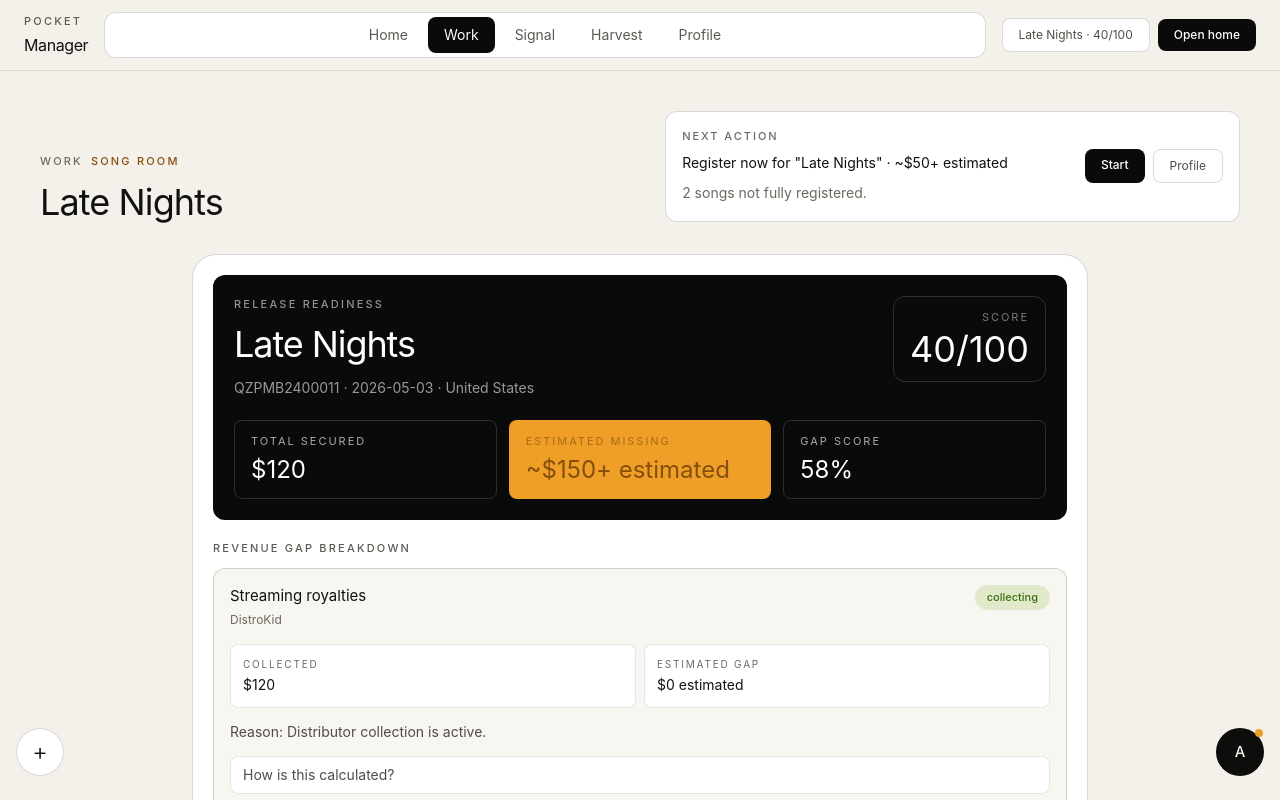
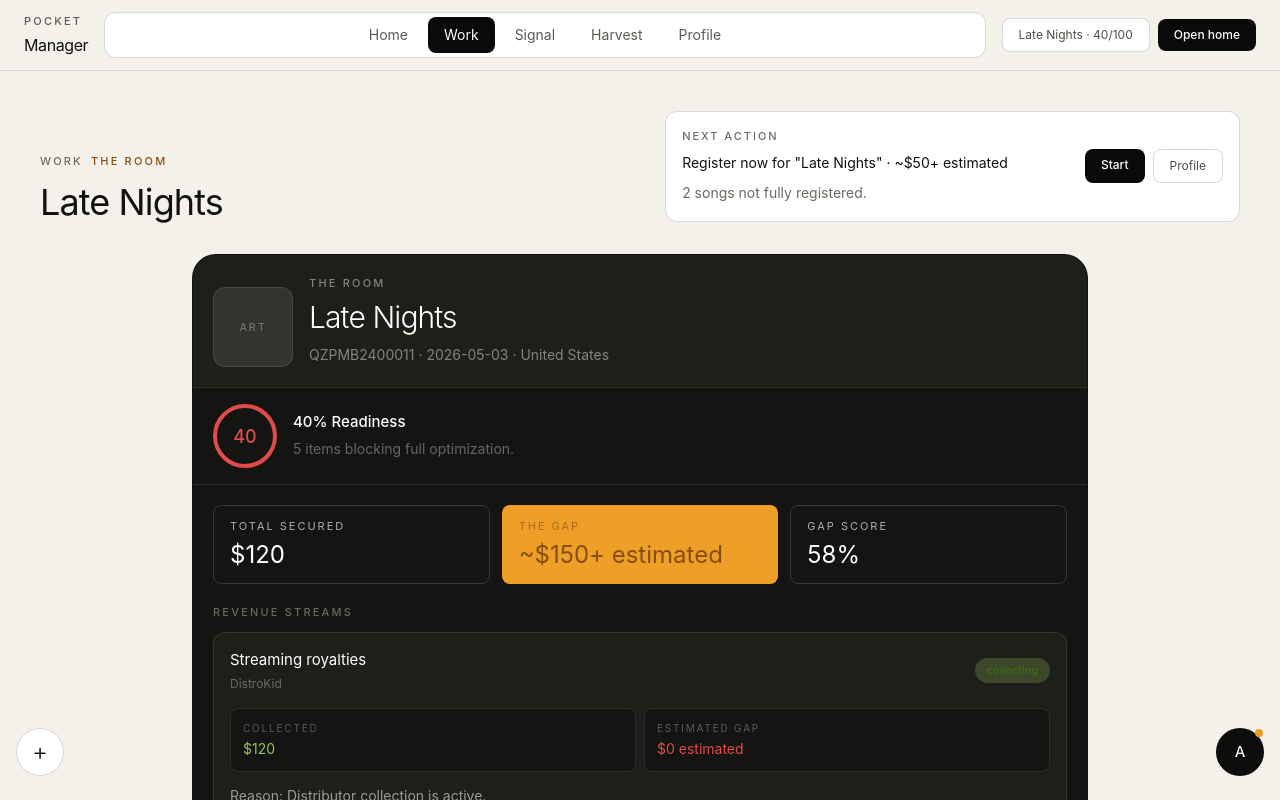
Before and after one commit to oogunbiyi22/pocket-manager, a Next.js app: page /projects/late-nights in a window 1280 px wide. Shown: the top 800 px of the page. Built offline with nearby package versions, Linux system fonts and the light colour scheme.

Commit message:
Restyle The Room around readiness

```diff
--- a/src/app/projects/[projectId]/page.tsx
+++ b/src/app/projects/[projectId]/page.tsx
@@ -118,44 +118,55 @@ export default function ProjectDetailPage() {
   }
 
   return (
-    <AppShell title={title} eyebrow="Song room">
-      <main className="mx-auto max-w-4xl rounded-[24px] border-[0.5px] border-black/15 bg-white p-5 text-[#111]">
-        <section className="rounded-xl border-[0.5px] border-black/15 bg-[#0a0a0a] p-5 text-white">
-          <div className="flex flex-col gap-5 sm:flex-row sm:items-start sm:justify-between">
-            <div>
-              <div className="text-[11px] font-medium uppercase tracking-[0.2em] text-white/55">Release readiness</div>
-              <h2 className="mt-3 text-4xl font-normal tracking-[-0.03em]">{title}</h2>
-              <p className="mt-3 text-sm leading-6 text-white/58">
+    <AppShell title={title} eyebrow="The Room">
+      <main className="mx-auto max-w-4xl overflow-hidden rounded-[24px] border-[0.5px] border-black/15 bg-[#141412] text-white">
+        <section className="bg-[#1e1e1b] px-5 py-5">
+          <div className="flex items-end gap-4">
+            <div className="grid size-20 shrink-0 place-items-center rounded-xl border-[0.5px] border-white/10 bg-[#33332f] text-[11px] uppercase tracking-[0.16em] text-white/35">
+              Art
+            </div>
+            <div className="min-w-0">
+              <div className="text-[11px] font-medium uppercase tracking-[0.2em] text-white/45">The Room</div>
+              <h2 className="mt-2 truncate text-3xl font-light tracking-[-0.03em] text-white">{title}</h2>
+              <p className="mt-2 text-sm leading-6 text-white/45">
                 {song ? `${song.isrc} · ${song.releaseDate} · ${song.territory}` : "Manual song added. Add ISRC and platform registrations next."}
               </p>
             </div>
-            <div className="rounded-xl border-[0.5px] border-white/15 px-4 py-3 text-right">
-              <div className="text-[11px] uppercase tracking-[0.18em] text-white/45">Score</div>
-              <div className="mt-1 text-4xl font-normal">{readinessScore}/100</div>
-            </div>
           </div>
+        </section>
 
-          <div className="mt-5 grid gap-3 sm:grid-cols-3">
-            <Metric label="Total secured" value={formatMoney(confirmedIncome)} />
-            <Metric label="Estimated missing" value={formatGapEstimate(estimatedGap)} amber />
-            <Metric label="Gap score" value={`${gapScore}%`} />
+        <section className="flex items-center gap-4 border-y-[0.5px] border-white/10 bg-[#141412] px-5 py-4">
+          <div className={`grid size-16 shrink-0 place-items-center rounded-full border-[4px] text-[18px] font-medium ${readinessScore === 100 ? "border-[#97c459] text-[#97c459]" : readinessScore <= 40 ? "border-[#e24b4a] text-[#e24b4a]" : "border-[#ef9f27] text-[#ef9f27]"}`}>
+            {readinessScore}
           </div>
+          <div>
+            <div className="text-[15px] font-medium text-white">{readinessScore}% Readiness</div>
+            <p className="mt-1 text-sm leading-6 text-white/35">
+              {readinessChecklist.filter((item) => !item.done).length} items blocking full optimization.
+            </p>
+          </div>
+        </section>
+
+        <section className="grid gap-3 bg-[#141412] px-5 py-5 sm:grid-cols-3">
+          <Metric label="Total secured" value={formatMoney(confirmedIncome)} />
+          <Metric label="The Gap" value={formatGapEstimate(estimatedGap)} amber />
+          <Metric label="Gap score" value={`${gapScore}%`} />
         </section>
 
         {song ? (
           <>
-            <section className="mt-5">
-              <div className="mb-3 text-[11px] font-medium uppercase tracking-[0.2em] text-[#5d5a54]">Revenue gap breakdown</div>
-              <div className="space-y-3">
+            <section className="px-5 pb-5">
+              <div className="mb-3 text-[11px] font-medium uppercase tracking-[0.2em] text-[#6a6a5a]">Revenue streams</div>
+              <div className="overflow-hidden rounded-xl border-[0.5px] border-white/10 bg-[#1e1e1b]">
                 {registrationRows.map((stream) => {
                   const methodology = getRevenueEstimateMethodology(song, stream);
 
                   return (
-                    <article key={`${stream.streamType}-${stream.collectionBody}`} className="rounded-xl border-[0.5px] border-black/15 bg-[#f8f6f1] p-4">
-                      <div className="flex items-start justify-between gap-3">
+                    <article key={`${stream.streamType}-${stream.collectionBody}`} className="border-b-[0.5px] border-white/10 p-4 last:border-b-0">
+                      <div className="flex items-center justify-between gap-3">
                         <div>
-                          <h3 className="text-[15px] font-normal text-[#111]">{stream.label}</h3>
-                          <p className="mt-1 text-xs text-[#6d6860]">{stream.collectionBody}</p>
+                          <h3 className="text-[15px] font-normal text-white">{stream.label}</h3>
+                          <p className="mt-1 text-xs text-white/35">{stream.collectionBody}</p>
                         </div>
                         <span className={`rounded-full px-3 py-1 text-[11px] font-medium ${statusClass(stream.status)}`}>
                           {stream.status.replaceAll("_", " ")}
@@ -163,40 +174,40 @@ export default function ProjectDetailPage() {
                       </div>
 
                       <div className="mt-4 grid gap-2 sm:grid-cols-2">
-                        <div className="rounded-lg border-[0.5px] border-black/10 bg-white px-3 py-3 text-sm">
-                          <div className="text-[10px] uppercase tracking-[0.18em] text-[#6d6860]">Collected</div>
-                          <div className="mt-1">{formatMoney(stream.actualAmount)}</div>
+                        <div className="rounded-lg border-[0.5px] border-white/10 bg-[#141412] px-3 py-3 text-sm">
+                          <div className="text-[10px] uppercase tracking-[0.18em] text-white/30">Collected</div>
+                          <div className="mt-1 text-[#97c459]">{formatMoney(stream.actualAmount)}</div>
                         </div>
-                        <div className="rounded-lg border-[0.5px] border-black/10 bg-white px-3 py-3 text-sm">
-                          <div className="text-[10px] uppercase tracking-[0.18em] text-[#6d6860]">Estimated gap</div>
-                          <div className="mt-1">{formatGapEstimate(stream.estimatedGap)}</div>
+                        <div className="rounded-lg border-[0.5px] border-white/10 bg-[#141412] px-3 py-3 text-sm">
+                          <div className="text-[10px] uppercase tracking-[0.18em] text-white/30">Estimated Gap</div>
+                          <div className="mt-1 text-[#e24b4a]">{formatGapEstimate(stream.estimatedGap)}</div>
                         </div>
                       </div>
 
-                      <p className="mt-3 text-sm leading-6 text-[#514d47]">Reason: {stream.reason}</p>
+                      <p className="mt-3 text-sm leading-6 text-white/55">Reason: {stream.reason}</p>
                       {stream.estimatedGap > 0 ? (
                         <p className="mt-2 text-xs leading-5 text-[#854f0b]">
                           Free tier shows a range. Upgrade to Pro for the exact estimate and full action queue.
                         </p>
                       ) : null}
-                      <details className="mt-3 rounded-lg border-[0.5px] border-black/10 bg-white px-3 py-2 text-sm text-[#514d47]">
+                      <details className="mt-3 rounded-lg border-[0.5px] border-white/10 bg-[#141412] px-3 py-2 text-sm text-white/55">
                         <summary className="cursor-pointer list-none marker:hidden">How is this calculated?</summary>
-                        <div className="mt-3 rounded-lg bg-[#fafaf8] p-3 leading-6">
+                        <div className="mt-3 rounded-lg bg-[#1e1e1b] p-3 leading-6">
                           <div>{stream.rateNote}</div>
-                          <div className="mt-3 text-[#111]">{methodology.formula}</div>
+                          <div className="mt-3 text-white">{methodology.formula}</div>
                           <ul className="mt-3 space-y-1">
                             {methodology.basis.map((item) => (
                               <li key={item}>{item}</li>
                             ))}
                           </ul>
-                          <div className="mt-3 text-xs leading-5 text-[#6d6860]">{methodology.caveat}</div>
+                          <div className="mt-3 text-xs leading-5 text-white/35">{methodology.caveat}</div>
                         </div>
                       </details>
 
                       <button
                         type="button"
                         onClick={() => completeRevenueAction(song.id, stream.streamType, stream.collectionBody)}
-                        className="mt-3 rounded-lg bg-[#0a0a0a] px-4 py-2 text-sm text-white"
+                        className="mt-3 rounded-lg bg-white px-4 py-2 text-sm font-medium text-[#0d0d0b]"
                       >
                         {stream.action}
                       </button>
@@ -206,7 +217,7 @@ export default function ProjectDetailPage() {
               </div>
             </section>
 
-            <section className="mt-5 grid gap-5 lg:grid-cols-[1fr_0.9fr]">
+            <section className="grid gap-5 bg-white px-5 py-5 text-[#111] lg:grid-cols-[1fr_0.9fr]">
               <div>
                 <div className="mb-3 text-[11px] font-medium uppercase tracking-[0.2em] text-[#5d5a54]">Readiness checklist</div>
                 <div className="space-y-3">
@@ -299,7 +310,7 @@ export default function ProjectDetailPage() {
             </section>
 
             {metadataIntelligence ? (
-              <section className="mt-5">
+              <section className="bg-white px-5 pb-5 text-[#111]">
                 <div className="mb-3 text-[11px] font-medium uppercase tracking-[0.2em] text-[#5d5a54]">Metadata intelligence</div>
                 <div className="rounded-xl border-[0.5px] border-black/15 bg-[#f8f6f1] p-4">
                   <div className="flex flex-col gap-3 sm:flex-row sm:items-center sm:justify-between">
@@ -362,12 +373,12 @@ export default function ProjectDetailPage() {
             ) : null}
           </>
         ) : (
-          <section className="mt-5 rounded-xl border-[0.5px] border-[#ef9f27]/50 bg-[#ef9f27]/20 p-4 text-[#854f0b]">
+          <section className="m-5 rounded-xl border-[0.5px] border-[#ef9f27]/50 bg-[#ef9f27]/20 p-4 text-[#854f0b]">
             Add an ISRC or connect one platform so Pocket can calculate the first estimated revenue gap. It never shows a blank or fake zero state.
           </section>
         )}
 
-        <section className="mt-5">
+        <section className="bg-white px-5 pb-5 text-[#111]">
           <div className="mb-3 text-[11px] font-medium uppercase tracking-[0.2em] text-[#5d5a54]">Files</div>
           <div className="rounded-xl border-[0.5px] border-black/15 bg-[#f8f6f1] p-4">
             <p className="text-sm leading-6 text-[#514d47]">
@@ -388,7 +399,7 @@ export default function ProjectDetailPage() {
         </section>
 
         {song ? (
-          <div className="mt-5 flex flex-wrap gap-3">
+          <div className="flex flex-wrap gap-3 bg-white px-5 pb-5 text-[#111]">
             <Link href="/studio" className="flex rounded-lg bg-[#0a0a0a] px-5 py-3 text-sm font-medium text-white">
               Create promo content
             </Link>
```
